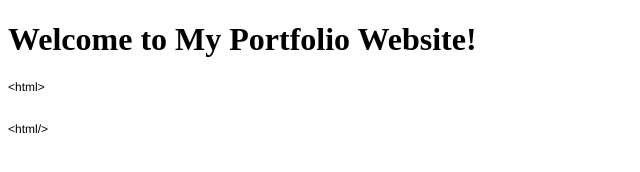
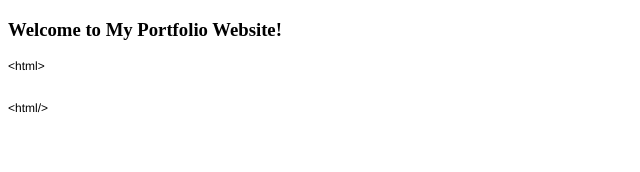
Before and after one commit to M-Shuvo/mahmudunnabi.github.io, a plain HTML site: page index.html in a window 1280 px wide. Shown: the whole page, without its empty margins (0-640 px from the left). Drawn offline with Linux system fonts and the light colour scheme.

Commit message:
Update index.html

```diff
--- a/index.html
+++ b/index.html
@@ -12,7 +12,7 @@
   </style>
 </head>
 <body>
-  <h1>Welcome to My Portfolio Website!</h1>
+  <h3>Welcome to My Portfolio Website!</h3>
 <p class="p1">&lt;html&gt;</p>
 <p class="p2"><br></p>
 <p class="p2"><br></p>
```
